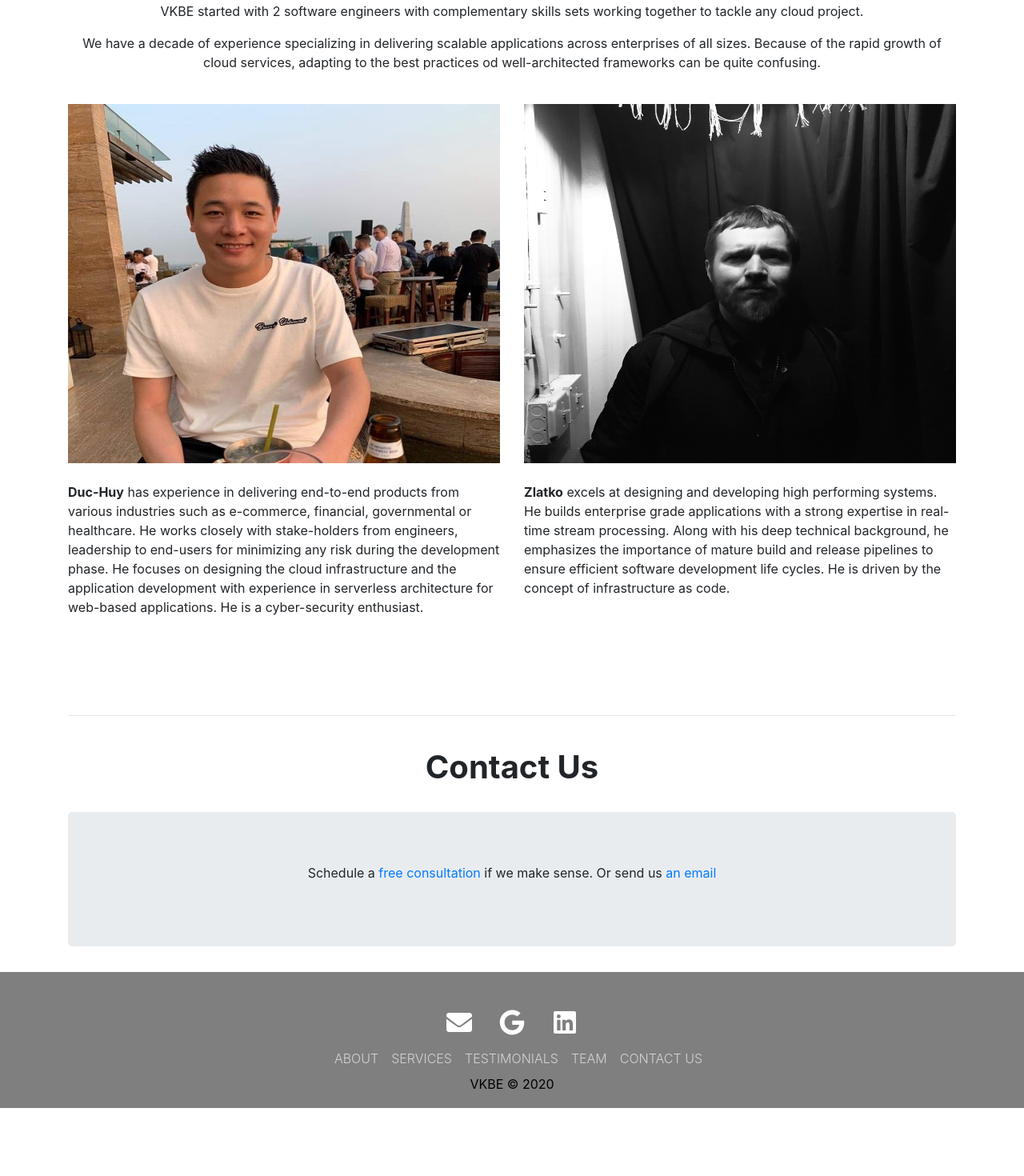
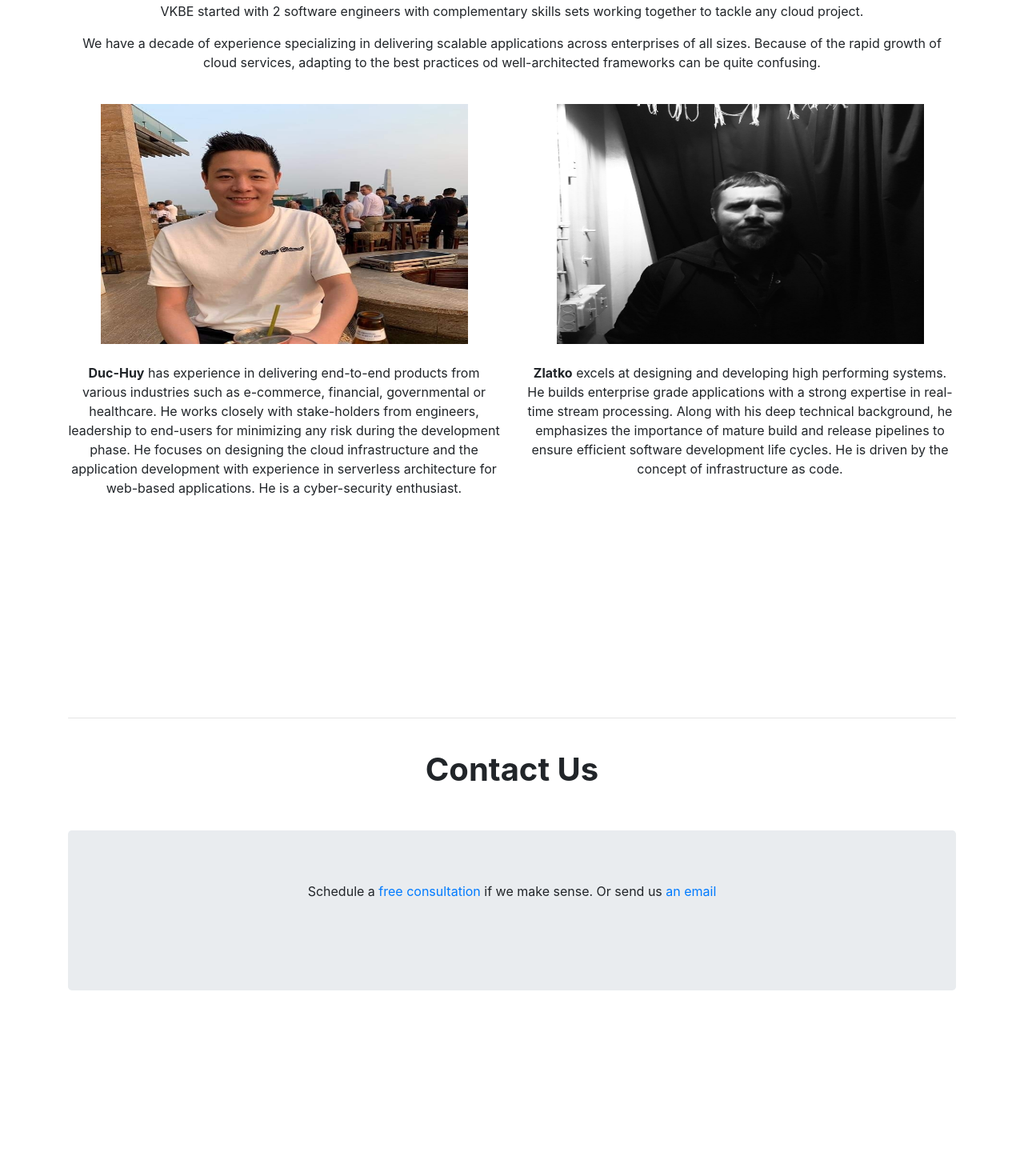
Before and after one commit to ddhoang21/VKBE-Consulting, a React (Create React App) app: page / in a window 1280 px wide. Shown: the part 3000-4470 px from the top of the page at 80% size. Before the commit the page ends 4385 px from the top, so only its background shows below. Built offline with nearby package versions, Linux system fonts and the light colour scheme.

Commit message:
fixed team section overdlow on smaller screen

```diff
--- a/src/components/Contact-Jumbotron/index.js
+++ b/src/components/Contact-Jumbotron/index.js
@@ -1,10 +1,11 @@
 import React from 'react';
 import { Jumbotron } from 'react-bootstrap';
+import './style.css';
 
 function ContactJumbotron() {
     return (
         <React.Fragment>
-            <Jumbotron>
+            <Jumbotron className='jumbo'>
                 <p className='text-center'>Schedule a <a href="https://www.google.com/">free consultation</a> if we make sense. Or send us <a href="mailto:someone@example.com">an email</a></p>
             </Jumbotron>
         </React.Fragment>
--- /dev/null
+++ b/src/components/Contact-Jumbotron/style.css
@@ -0,0 +1,4 @@
+.jumbo {
+    min-height: 200px;
+    margin-top: 20px;
+}
--- a/src/components/Footer/style.css
+++ b/src/components/Footer/style.css
@@ -4,6 +4,7 @@
   background-color: rgba(0, 0, 0, 0.5);
   padding-top: 40px;
   isolation: isolate;
+  margin-top: 300px;
 }
 
 
--- a/src/sections/Contact.js
+++ b/src/sections/Contact.js
@@ -5,6 +5,9 @@ import ContactJumbotron from '../components/Contact-Jumbotron';
 function Contact() {
     return (
         <div id='contact'>
+            <Container style={{marginTop: '100px'}}>
+                <hr></hr>
+            </Container>
             <Container>
                 <br></br>
                 <h1 className='text-center font-weight-bold'>Contact Us</h1>
--- a/src/sections/Team.js
+++ b/src/sections/Team.js
@@ -13,20 +13,17 @@ function Team() {
                     <p>We have a decade of experience specializing in delivering scalable applications across enterprises of all sizes. Because of the rapid growth of cloud services, adapting to the best practices od well-architected frameworks can be quite confusing.</p>
                 </Container>
                 <br></br>
-                <Container>
+                <Container className='mb-5 text-center'>
                     <Row>
                         <Col xs={6}>
-                            <Image src={imageDH} width='100%' height='60%' className='mb-4'/>
+                            <Image src={imageDH} width='85%' height='45%' className='mb-4'/>
                             <p><strong>Duc-Huy</strong> has experience in delivering end-to-end products from various industries such as e-commerce, financial, governmental or healthcare. He works closely with stake-holders from engineers, leadership to end-users for minimizing any risk during the development phase. He focuses on designing the cloud infrastructure and the application development with experience in serverless architecture for web-based applications. He is a cyber-security enthusiast.</p>
                         </Col>
                         <Col xs={6}>
-                            <Image src={imageZ} width='100%' height='60%' className='mb-4'/>
+                            <Image src={imageZ} width='85%' height='45%' className='mb-4'/>
                             <p><strong>Zlatko</strong> excels at designing and developing high performing systems. He builds enterprise grade applications with a strong expertise in real-time stream processing. Along with his deep technical background, he emphasizes the importance of mature build and release pipelines to ensure efficient software development life cycles. He is driven by the concept of infrastructure as code.</p>
                         </Col>
                     </Row>
-                </Container>
-                <Container>
-                    <hr></hr>
                 </Container>
             </div>
         </div>
```
